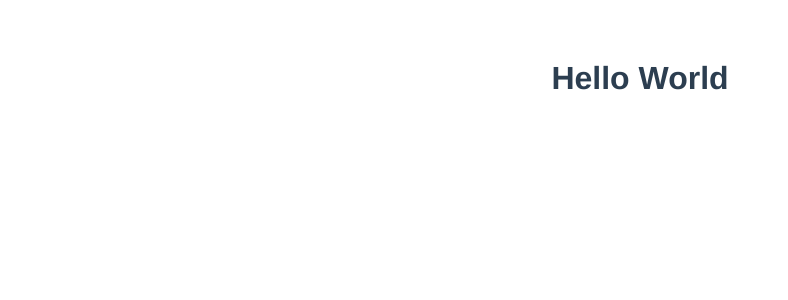
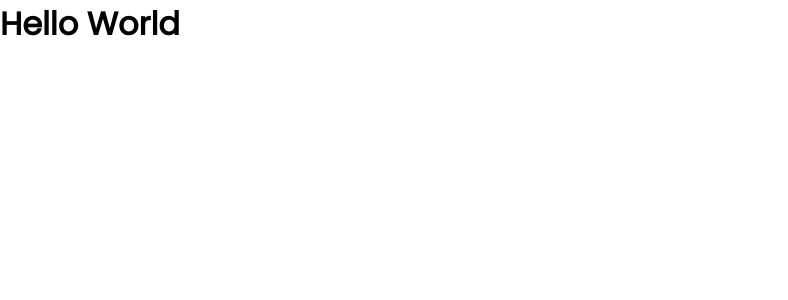
Before and after one commit to koheitech/vue-task-tracker, a Vue app: page / in a window 1280 px wide. Shown: the top 300 px of the page, without its empty margins (0-788 px from the left). Built offline with nearby package versions, Linux system fonts and the light colour scheme.

Commit message:
add global styling

```diff
--- a/src/App.vue
+++ b/src/App.vue
@@ -10,12 +10,45 @@
 </script>
 
 <style>
-#app {
-  font-family: Avenir, Helvetica, Arial, sans-serif;
-  -webkit-font-smoothing: antialiased;
-  -moz-osx-font-smoothing: grayscale;
-  text-align: center;
-  color: #2c3e50;
-  margin-top: 60px;
+@import url("https://fonts.googleapis.com/css2?family=Poppins:wght@300;400&display=swap");
+* {
+  box-sizing: border-box;
+  margin: 0;
+  padding: 0;
+}
+body {
+  font-family: "Poppins", sans-serif;
+}
+.container {
+  max-width: 500px;
+  margin: 30px auto;
+  overflow: auto;
+  min-height: 300px;
+  border: 1px solid steelblue;
+  padding: 30px;
+  border-radius: 5px;
+}
+.btn {
+  display: inline-block;
+  background: #000;
+  color: #fff;
+  border: none;
+  padding: 10px 20px;
+  margin: 5px;
+  border-radius: 5px;
+  cursor: pointer;
+  text-decoration: none;
+  font-size: 15px;
+  font-family: inherit;
+}
+.btn:focus {
+  outline: none;
+}
+.btn:active {
+  transform: scale(0.98);
+}
+.btn-block {
+  display: block;
+  width: 100%;
 }
 </style>
```
